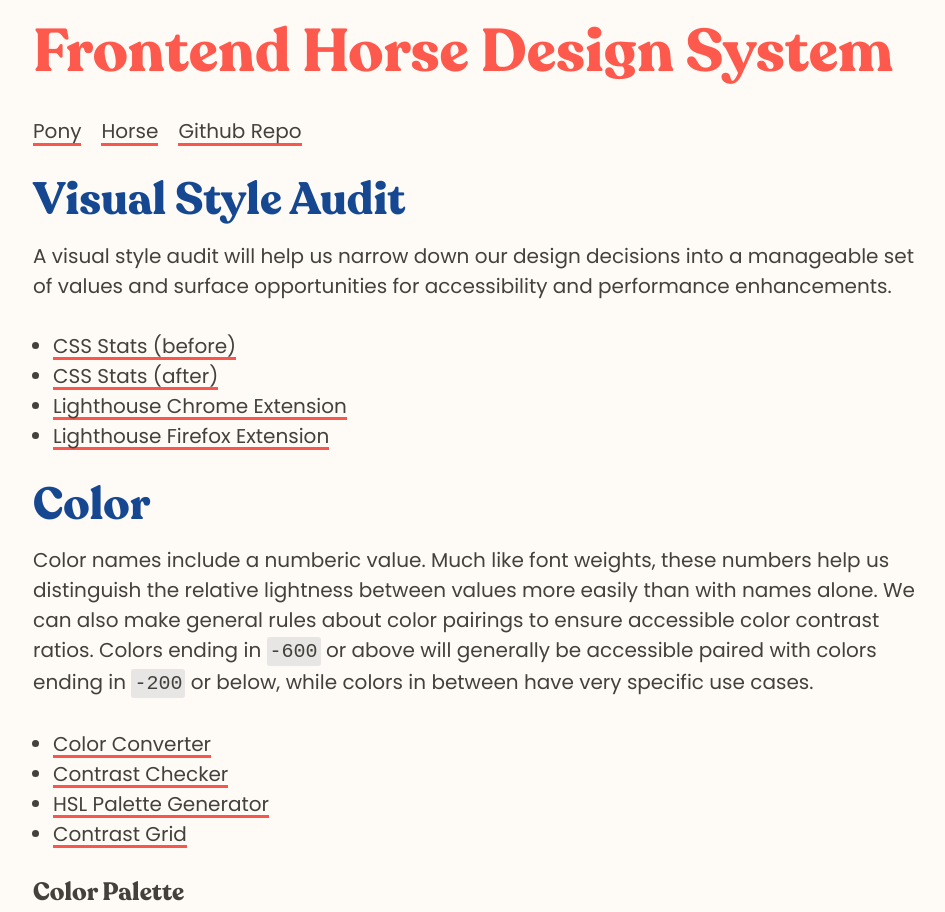
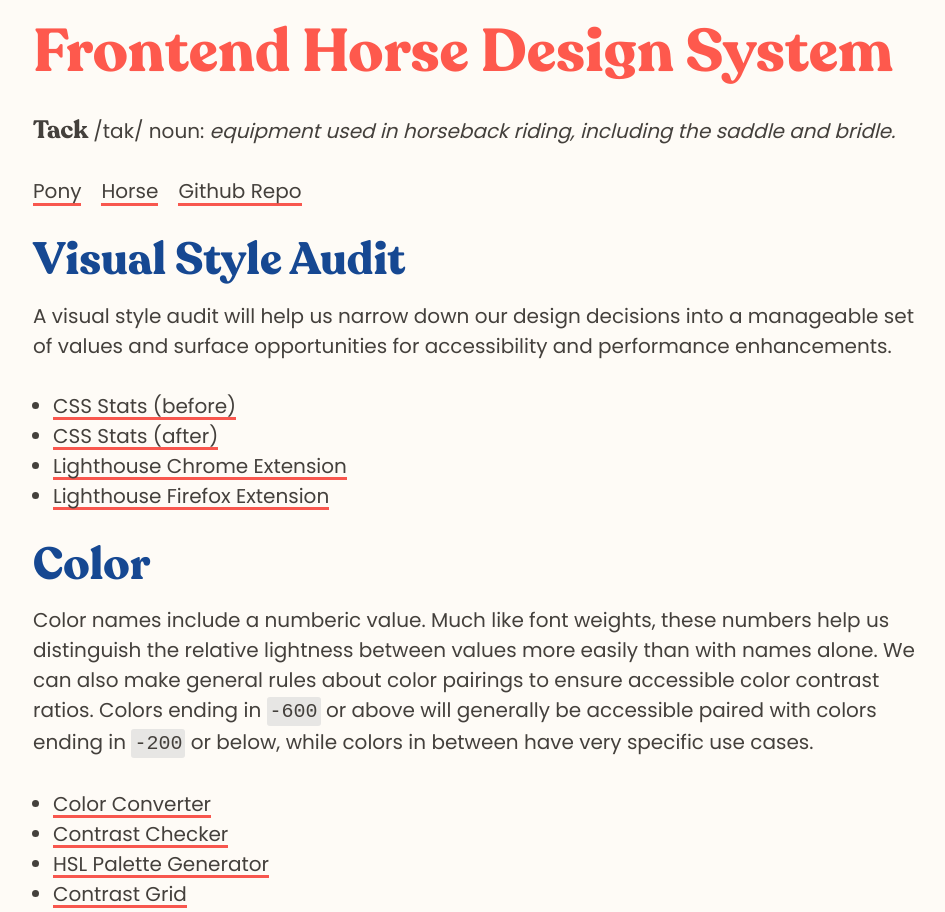
Before and after one commit to peruvianidol/frontend-horse, an Eleventy site: page _src/index.html in a window 1280 px wide. Shown: the top 912 px of the page, without its empty margins (156-1101 px from the left). Built offline with nearby package versions, Linux system fonts and the light colour scheme; Eleventy itself is replaced by a stand-in of ours; files that its build step writes are made by us from their sources.

Commit message:
Add tack definition

```diff
--- a/_src/index.html
+++ b/_src/index.html
@@ -91,6 +91,8 @@
 <main>
   <article class="fh-inset-square-20 fh-text-largest fh-flow-30 doc-container">
     <h1 class="fh-heading-2 fh-text-brand-large fh-stack-30">Frontend Horse Design System</h1>
+
+    <p><span class="fh-heading-4">Tack</span> /tak/ noun: <em>equipment used in horseback riding, including the saddle and bridle.</em></p>
 
     <nav class="fh-flex-row">
       <a href="/pony/">Pony</a>
```
